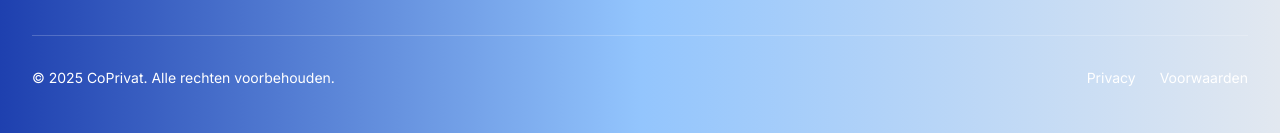
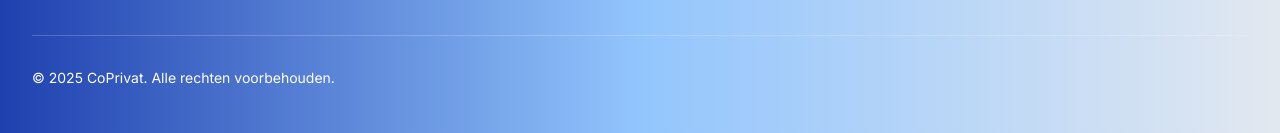
Before and after one commit to ChristiaanTromp/corpivat-website, a Next.js app: page / in a window 1280 px wide. Shown: the part 4172-4305 px from the top of the page. Built offline with nearby package versions, Linux system fonts and the light colour scheme.

Commit message:
Remove privacy and terms links from footer

```diff
--- a/components/Footer.tsx
+++ b/components/Footer.tsx
@@ -109,14 +109,6 @@ const Footer = () => {
               <p className="text-white text-sm">
                 © 2025 CoPrivat. Alle rechten voorbehouden.
               </p>
-              <div className="flex space-x-6">
-                <Link href="/privacy" className="text-white hover:text-gray-200 text-sm transition-colors">
-                  Privacy
-                </Link>
-                <Link href="/terms" className="text-white hover:text-gray-200 text-sm transition-colors">
-                  Voorwaarden
-                </Link>
-              </div>
             </div>
           </div>
         </div>
```
Also changed, not shown: 1 other file (tests, documents, lock files or other folders).
